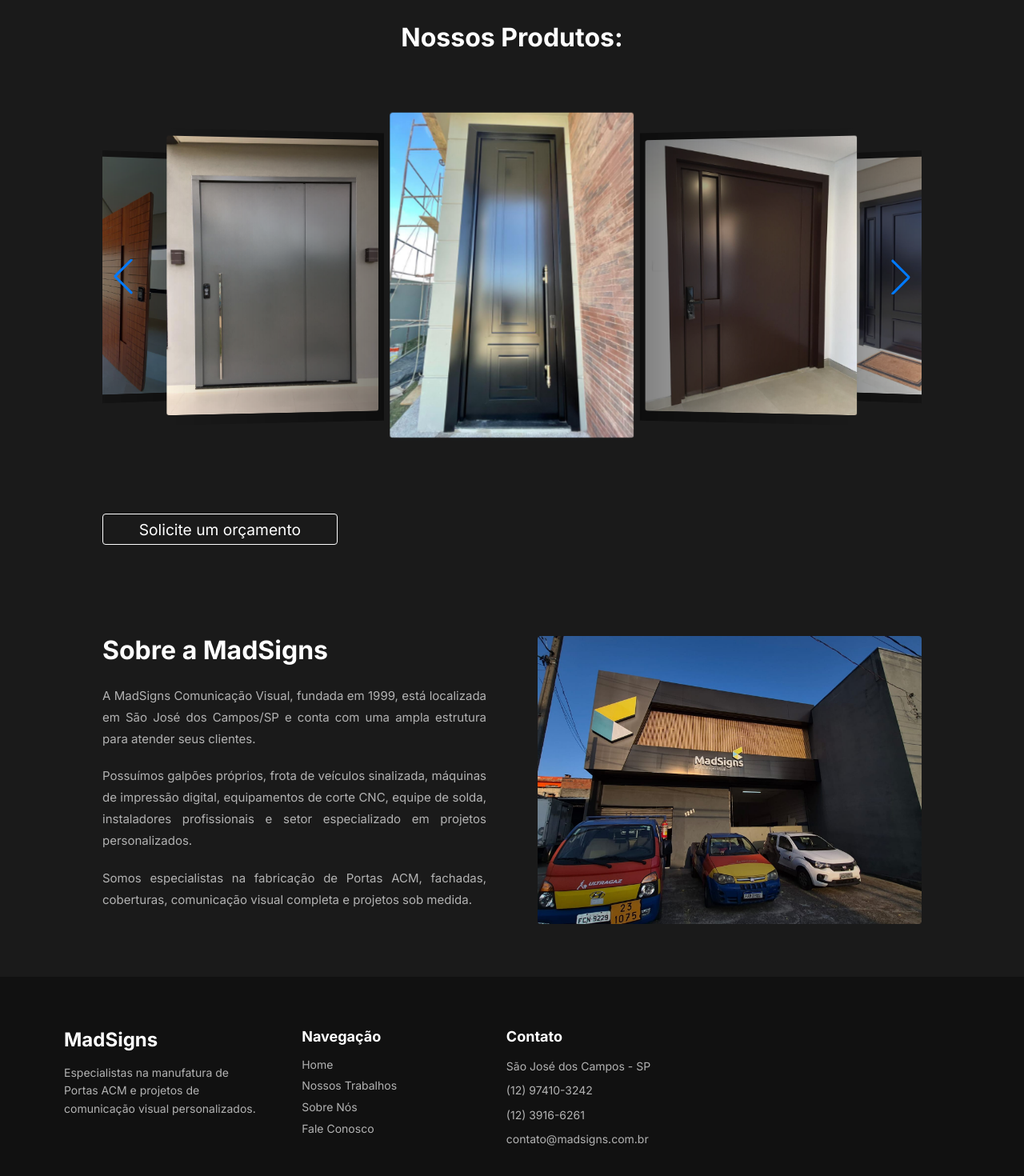
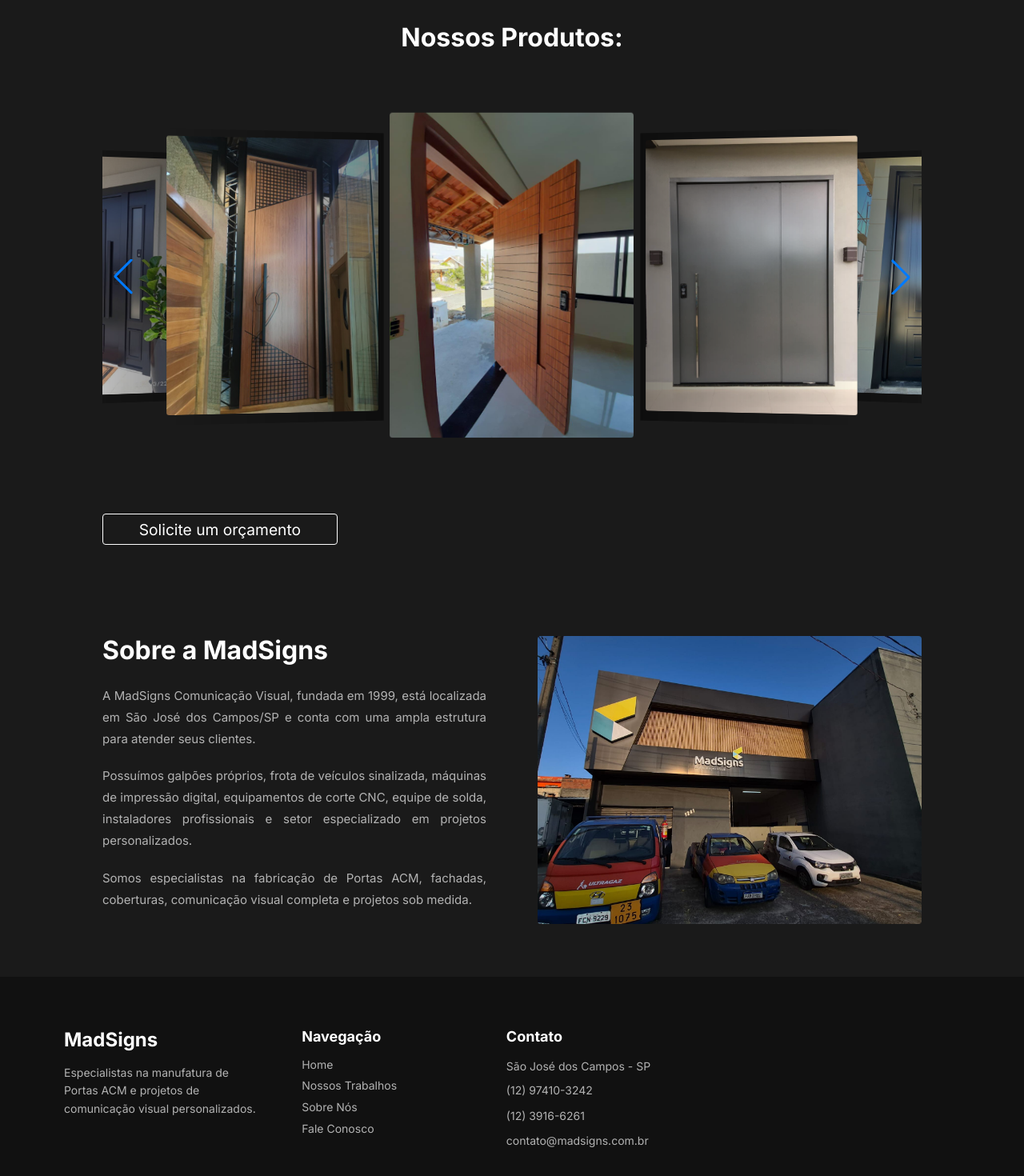
Before and after one commit to VitorSerpa/MadSignsWebSite, a Next.js app in the folder mad-signs-page/: page / in a window 1280 px wide. Shown: the part 720-2190 px from the top of the page at 80% size. Built offline with nearby package versions, Linux system fonts and the light colour scheme; grey boxes are pictures that could not be loaded.

Commit message:
fix(Links funcionando)

```diff
--- a/mad-signs-page/app/components/sections/Footer.tsx
+++ b/mad-signs-page/app/components/sections/Footer.tsx
@@ -2,7 +2,7 @@ import style from "./Footer.module.css";
 
 export default function Footer() {
   return (
-    <footer className={style.footer}>
+    <footer id="contato" className={style.footer}>
       <div className={style.container}>
 
         <div className={style.col}>
@@ -24,11 +24,30 @@ export default function Footer() {
         <div className={style.col}>
           <h4>Contato</h4>
           <p>São José dos Campos - SP</p>
-          <p>(12) 97410-3242</p>
-          <p>(12) 3916-6261</p>
-          <p>contato@madsigns.com.br</p>
+
+          <p>
+            <a href="https://wa.me/5512974103242"
+              target="_blank"
+              rel="noopener noreferrer">(12) 97410-3242</a>
+          </p>
+
+          <p>
+            (12) 3916-6261
+          </p>
+
+          <p>
+            <a href="mailto:contato@madsigns.com.br">
+              contato@madsigns.com.br
+            </a>
+          </p>
+
+          <p>
+            <a
+
+            >
+            </a>
+          </p>
         </div>
-
         <div className={style.map}>
           <iframe
             loading="lazy"
--- a/mad-signs-page/app/page.tsx
+++ b/mad-signs-page/app/page.tsx
@@ -18,6 +18,18 @@ import "swiper/css/effect-coverflow";
 
 export default function Home() {
   const images = [
+    "/images/portaACM1.jpeg",
+    "/images/portaACM2.jpeg",
+    "/images/portaACM3.jpeg",
+    "/images/portaACM4.jpeg",
+    "/images/portaACM5.jpeg",
+    "/images/portaACM6.jpeg",
+    "/images/portaACM1.jpeg",
+    "/images/portaACM2.jpeg",
+    "/images/portaACM3.jpeg",
+    "/images/portaACM4.jpeg",
+    "/images/portaACM5.jpeg",
+    "/images/portaACM6.jpeg",
     "/images/portaACM1.jpeg",
     "/images/portaACM2.jpeg",
     "/images/portaACM3.jpeg",
@@ -134,16 +146,15 @@ export default function Home() {
         </div>
       </div>
 
-      <div className={style.about}>
-        <h1 id="produtos">Nossos Produtos:</h1>
+      <div id="produtos" className={style.about}>
+        <h1 >Nossos Produtos:</h1>
 
         <div className={style.portas_carousel}>
           <Swiper
             modules={[Navigation, Pagination, Autoplay, EffectCoverflow]}
             effect="coverflow"
             grabCursor
-            loop
-            initialSlide={4}
+            initialSlide={2}
             autoplay={{ delay: 3000, disableOnInteraction: false }}
             speed={1000}
             navigation
@@ -225,7 +236,7 @@ export default function Home() {
           </div>
         )}
 
-        <div className={style.sobre_container}>
+        <div id="sobre" className={style.sobre_container}>
           <div className={style.sobre_texto}>
             <h2>Sobre a MadSigns</h2>
             <p>
@@ -253,7 +264,7 @@ export default function Home() {
         </div>
       </div>
 
-      <Footer />
+      <Footer ></Footer>
     </div>
   );
 }
```
